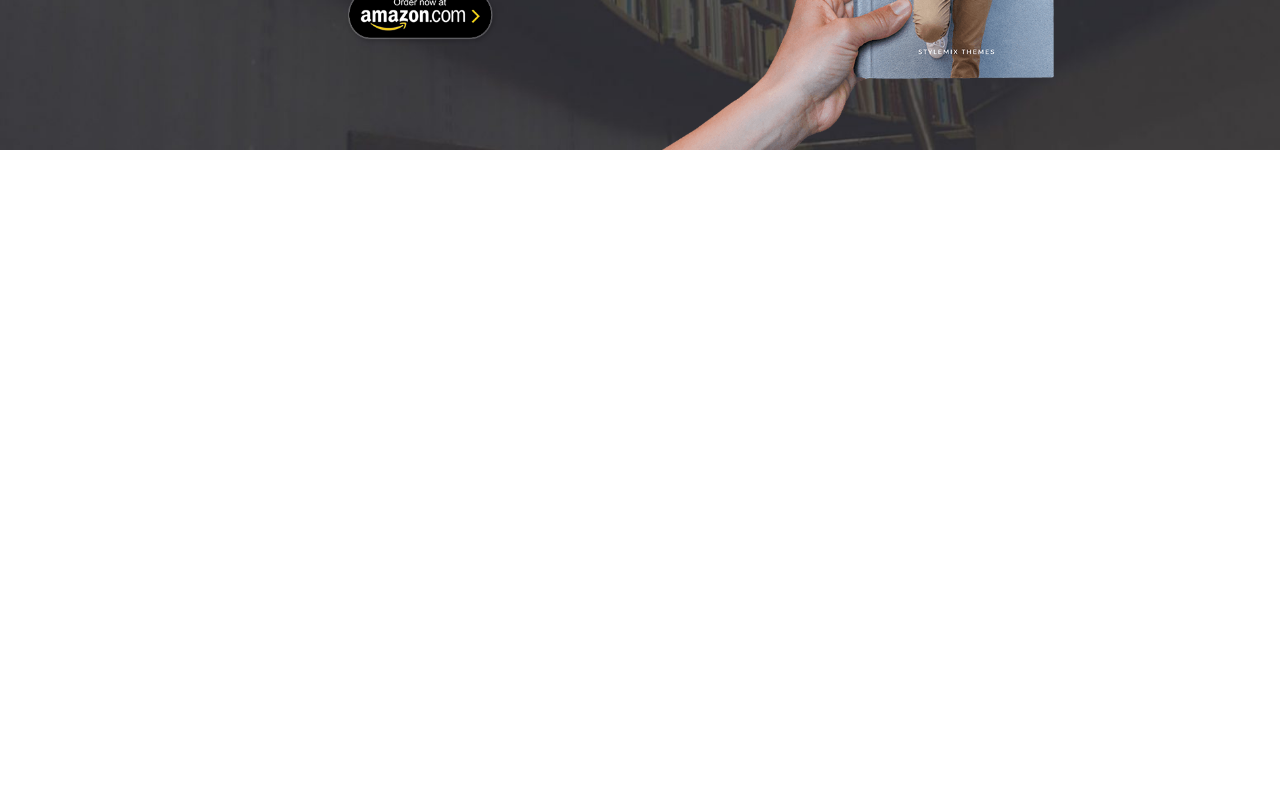
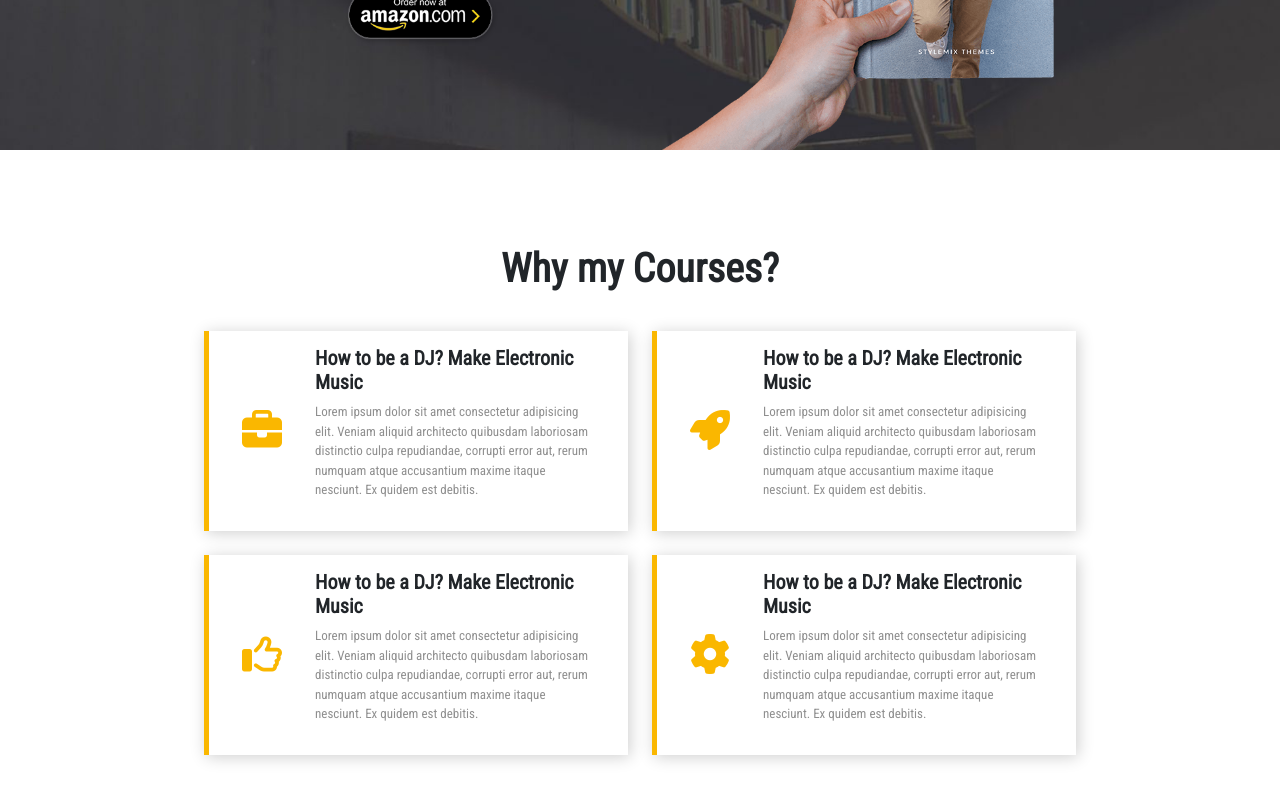
Before and after one commit to sim-sal/proj-html-vuejs, a Vue app: page / in a window 1280 px wide. Shown: the part 2570-3370 px from the top of the page. Before the commit the page ends 2720 px from the top, so only its background shows below. Built offline with nearby package versions, Linux system fonts and the light colour scheme.

Commit message:
added row padding in section

```diff
--- a/src/components/PageMain.vue
+++ b/src/components/PageMain.vue
@@ -252,15 +252,87 @@ export default {
                     <h1>Get My Exclusive Investing Book just fot $19.50</h1>
                     <p>Vestibulum imentum eu urna vel cursus. Aenean vehicula quam quam, vitae pellentesque urna elementum
                         cursus.</p>
-                    <img src="../../public/amazon.png" alt="">
+                    <img src="/amazon.png" alt="">
                 </div>
                 <div class="book_order_right">
                 </div>
             </div>
         </section>
 
+        <!-- sezione why my courses -->
+        <section id="why_my_courses">
+            <div class="container">
+                <h1 class="text-center">Why my Courses?</h1>
+                <div class="row row-cols-2 row-cols-lg-2 g-0 gy-4 gx-4 align-items-center">
+                    <div class=" col-md-6 ms-md-6">
+                        <div class="card_wmc text-start">
+                            <div class="line"></div>
+                            <div class="card_wmc_icon text-center">
+                                <i class="fa-solid fa-briefcase"></i>
+                            </div>
+                            <div class="card_wmc_text">
+                                <h5>How to be a DJ? Make Electronic Music</h5>
+                                <p>Lorem ipsum dolor sit amet consectetur adipisicing elit. Veniam aliquid architecto
+                                    quibusdam
+                                    laboriosam distinctio culpa repudiandae, corrupti error aut, rerum numquam atque
+                                    accusantium
+                                    maxime itaque nesciunt. Ex quidem est debitis.</p>
+                            </div>
 
-        <section></section>
+                        </div>
+                    </div>
+                    <div class="col-md-6 ms-md-6">
+                        <div class="card_wmc text-start">
+                            <div class="line"></div>
+                            <div class="card_wmc_icon text-center">
+                                <i class="fa-solid fa-rocket"></i>
+                            </div>
+                            <div class="card_wmc_text">
+                                <h5>How to be a DJ? Make Electronic Music</h5>
+                                <p>Lorem ipsum dolor sit amet consectetur adipisicing elit. Veniam aliquid architecto
+                                    quibusdam
+                                    laboriosam distinctio culpa repudiandae, corrupti error aut, rerum numquam atque
+                                    accusantium
+                                    maxime itaque nesciunt. Ex quidem est debitis.</p>
+                            </div>
+                        </div>
+                    </div>
+                    <div class="col-md-6 ms-md-6">
+                        <div class="card_wmc text-start">
+                            <div class="line"></div>
+                            <div class="card_wmc_icon text-center">
+                                <i class="fa-regular fa-thumbs-up"></i>
+                            </div>
+                            <div class="card_wmc_text">
+                                <h5>How to be a DJ? Make Electronic Music</h5>
+                                <p>Lorem ipsum dolor sit amet consectetur adipisicing elit. Veniam aliquid architecto
+                                    quibusdam
+                                    laboriosam distinctio culpa repudiandae, corrupti error aut, rerum numquam atque
+                                    accusantium
+                                    maxime itaque nesciunt. Ex quidem est debitis.</p>
+                            </div>
+                        </div>
+                    </div>
+                    <div class="col-md-6 ms-md-6">
+                        <div class="card_wmc text-start">
+                            <div class="line"></div>
+                            <div class="card_wmc_icon text-center">
+                                <i class="fa-solid fa-gear"></i>
+                            </div>
+                            <div class="card_wmc_text">
+                                <h5>How to be a DJ? Make Electronic Music</h5>
+                                <p>Lorem ipsum dolor sit amet consectetur adipisicing elit. Veniam aliquid architecto
+                                    quibusdam
+                                    laboriosam distinctio culpa repudiandae, corrupti error aut, rerum numquam atque
+                                    accusantium
+                                    maxime itaque nesciunt. Ex quidem est debitis.</p>
+                            </div>
+                        </div>
+                    </div>
+
+                </div>
+            </div>
+        </section>
 
 
         <section></section>
@@ -392,11 +464,13 @@ main {
     #new_courses {
         height: 1000px;
         background-color: $primary-section-color;
-        display: flex;
-        align-items: center;
+        @include flex-center;
 
         .container {
-            height: 80%;
+
+            .row {
+                padding-top: 30px;
+            }
 
             h1 {
                 font-weight: bold;
@@ -494,5 +568,58 @@ main {
 
 
     }
+
+    #why_my_courses {
+        height: 700px;
+        @include flex-center;
+
+        h1 {
+            font-weight: bold;
+        }
+
+        .row {
+            padding-top: 30px;
+
+            .card_wmc {
+
+                box-shadow: 2px 2px 15px rgb(207, 207, 207);
+                @include flex-center;
+                min-height: 200px;
+
+                .line {
+                    min-height: 200px;
+                    width: 5px;
+                    background-color: $footer-color;
+                }
+
+                .card_wmc_icon {
+                    width: 25%;
+                    color: $footer-color;
+
+                    i {
+                        font-size: 40px;
+                    }
+                }
+
+                .card_wmc_text {
+
+                    width: 65%;
+
+                    h5 {
+                        font-weight: bold;
+                    }
+
+                    p {
+                        font-size: 13px;
+                        color: rgb(143, 143, 143);
+                    }
+                }
+
+
+            }
+        }
+
+
+    }
 }
 </style>
```
